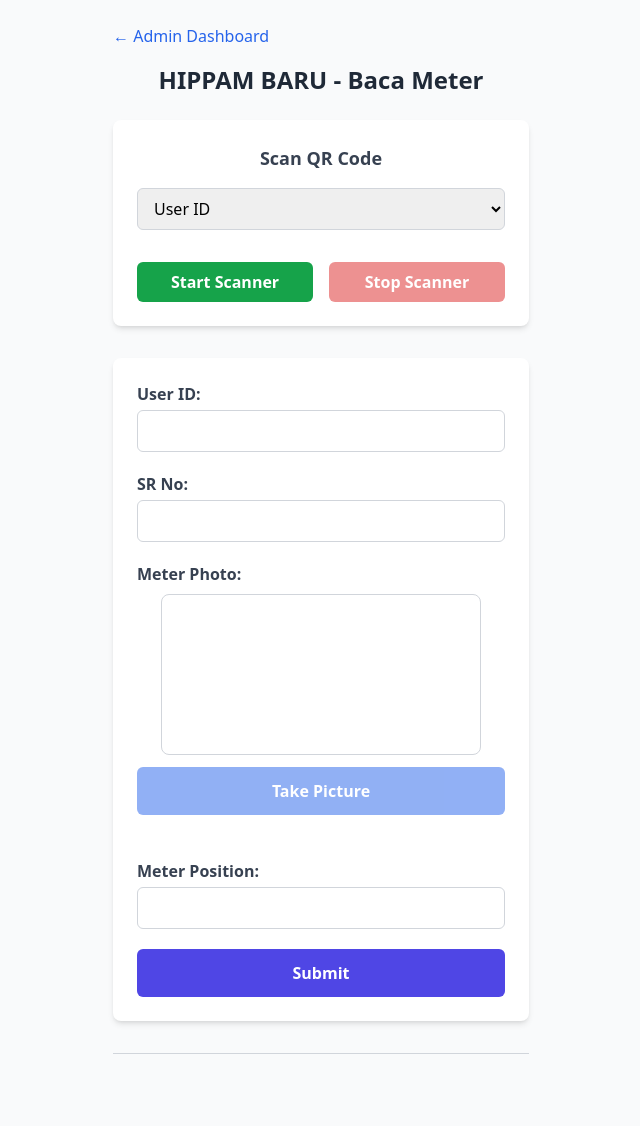
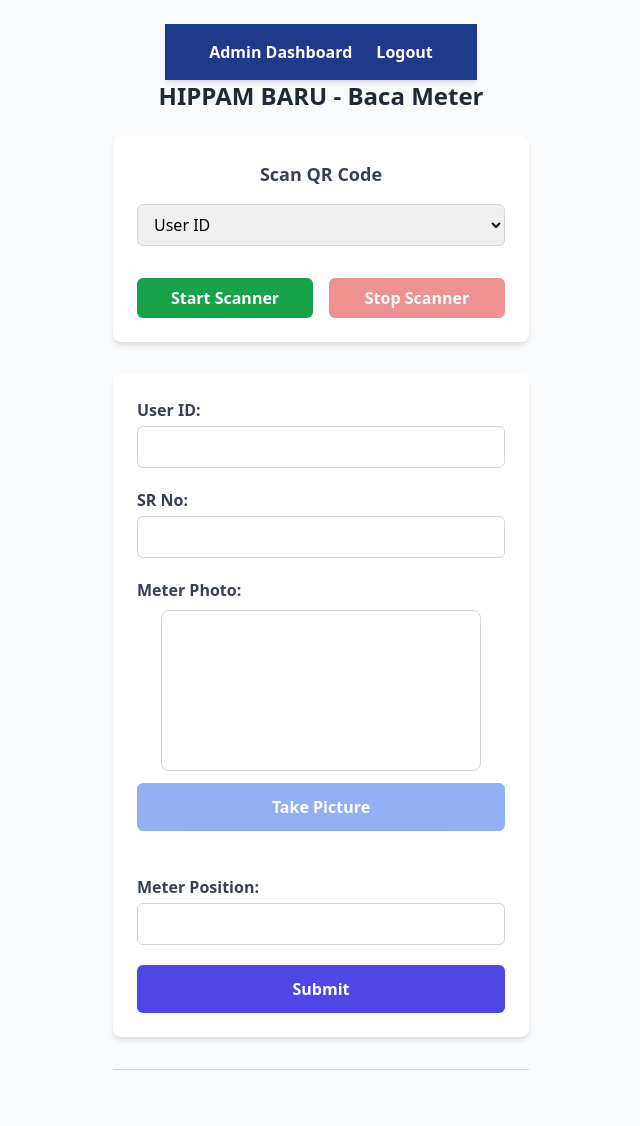
Before and after one commit to bonzoholda/cdws_meter_app, a FastAPI app: page / in a window 1280 px wide. Shown: the whole page, without its empty margins (319-959 px from the left). Before the commit the page ends 1054 px from the top, so only its background shows below. Run offline with FastAPI, Linux system fonts and the light colour scheme; the visitor is signed in with stand-in values (Sample User, id 1); parts of the project's set-up code (start-up, migrations or seed data) failed here and were passed over; some libraries are stand-ins or nearby versions.

Commit message:
Update index.html

```diff
--- a/app/templates/index.html
+++ b/app/templates/index.html
@@ -10,7 +10,19 @@
 </head>
 <body class="bg-gray-50 min-h-screen flex flex-col items-center px-4 py-6 font-sans max-w-md mx-auto">
 
-  <a href="/admin" class="self-start text-blue-600 hover:underline mb-4">← Admin Dashboard</a>
+  <!-- Navbar -->
+  <nav class="bg-blue-900 text-white sticky top-0 z-50 shadow-md">
+    <div class="max-w-7xl mx-auto px-4 sm:px-6 lg:px-8">
+      <div class="flex justify-between items-center h-14">
+        <div class="flex space-x-4">
+          <a href="/admin" class="hover:bg-blue-800 px-3 py-2 rounded font-semibold">Admin Dashboard</a>
+        </div>
+        <div>
+          <a href="/logout" class="hover:bg-blue-800 px-3 py-2 rounded font-semibold">Logout</a>
+        </div>
+      </div>
+    </div>
+  </nav>
 
   <h2 class="text-2xl font-semibold text-center mb-6 text-gray-800">HIPPAM BARU - Baca Meter</h2>
 
```
